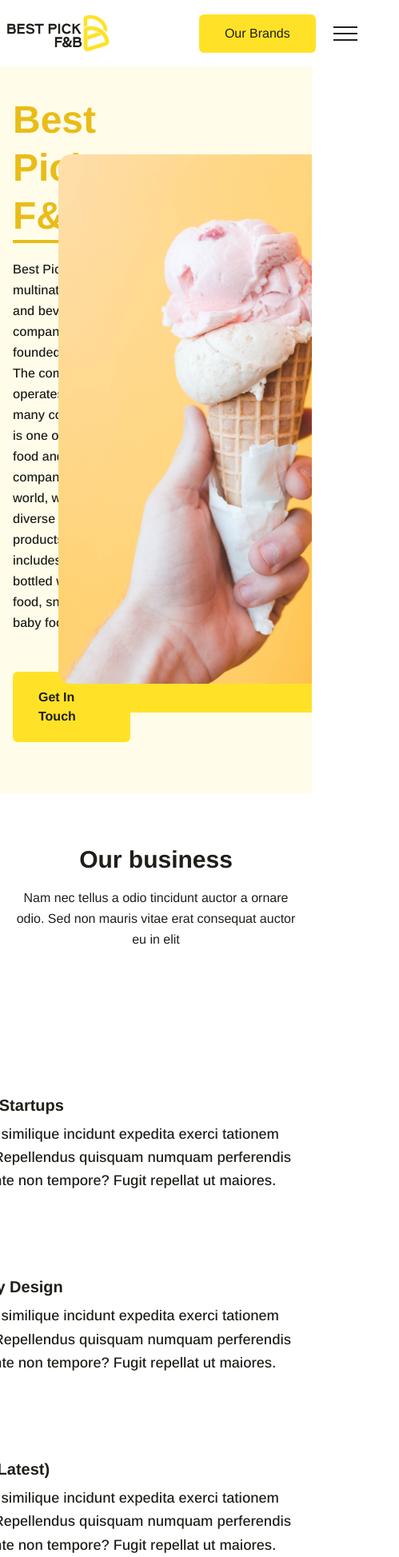
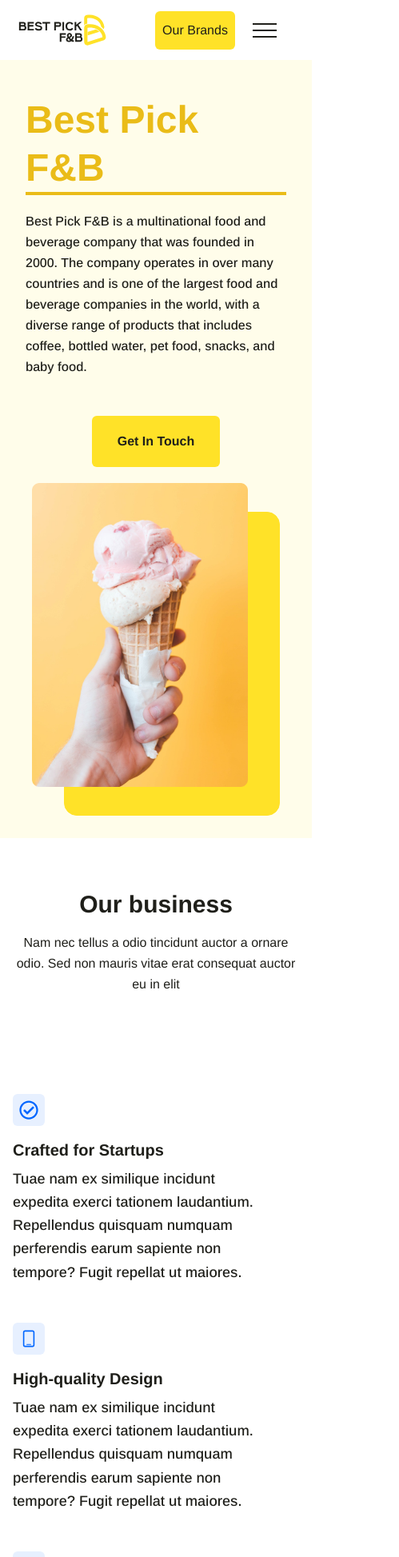
Before and after one commit to kiettran307/bestpick, a Next.js app: page / in a window 390 px wide. Shown: the top 1947 px of the page at 80% size, 499 px wide, since content can reach past the window. Built offline with nearby package versions, Linux system fonts and the light colour scheme.

Commit message:
Responsive homepage

```diff
--- a/components/Brands/index.tsx
+++ b/components/Brands/index.tsx
@@ -49,7 +49,7 @@ const Brands = () => {
           <div className="flex w-full items-center justify-center bg-primary-light flex-col py-10">
             <div className="mb-16 text-4xl text-black font-bold">Features On</div>
             <div
-              className="wow fadeInUp flex w-full max-w-[1216px] items-center justify-center lg:flex md:grid md:grid-cols-2 sm:grid sm:grid-cols-1 gap-10"
+              className="wow fadeInUp grid w-full max-w-[1216px] items-center justify-center gap-10 lg:flex md:grid-cols-2 sm:grid-cols-2 grid-cols-1"
               data-wow-delay=".1s
               "
             >
@@ -75,7 +75,7 @@ const SingleBrand = ({ brand }: { brand: NewBrand }) => {
         href={href}
         target="_blank"
         rel="nofollow noreferrer"
-        className="relative w-full"
+        className="relative w-full flex justify-center"
       >
         <Image src={image} alt={name} width={width} height={height} />
       </a>
--- a/components/Features/SingleFeature.tsx
+++ b/components/Features/SingleFeature.tsx
@@ -3,7 +3,7 @@ import { Feature } from "@/types/feature";
 const SingleFeature = ({ feature }: { feature: Feature }) => {
   const { icon, title, paragraph } = feature;
   return (
-    <div className="wow fadeInUp w-[544px] pl-0 pr-6 py-6" data-wow-delay=".15s">
+    <div className="wow fadeInUp max-w-[544px] pl-0 pr-6 py-6 xs:pr-0" data-wow-delay=".15s">
       <div className="mb-4 flex h-[40px] w-[40px] items-center justify-center rounded-md bg-blue">
         {icon}
       </div>
--- a/components/Features/index.tsx
+++ b/components/Features/index.tsx
@@ -31,20 +31,20 @@ const Features = () => {
   return (
     <>
       <section id="features" className="py-16 md:py-20 lg:py-28">
-        <div className="container lg:w-full sm:w-full md:w-full">
+        <div className="container w-full max-w-full lg:max-w-[1216px]">
           <SectionTitle
             title="Our business"
             paragraph="Nam nec tellus a odio tincidunt auctor a ornare odio. Sed non mauris vitae erat consequat auctor eu in elit"
             center
           />
 
-          <div className="flex w-full items-center justify-center gap-8 lg:flex-row md:flex-col sm:flex-col">
+          <div className="flex w-full items-center justify-center gap-8 flex-col lg:flex-row">
             <div>
               {featuresData.map((feature) => (
                 <SingleFeature key={feature.id} feature={feature} />
               ))}
             </div>
-            <div className="flex w-[592px] gap-8">
+            <div className="flex max-w-[592px] gap-8">
               <ImagesView imgViewData={imagesViewData} />
             </div>
           </div>
--- a/components/Header/index.tsx
+++ b/components/Header/index.tsx
@@ -43,8 +43,8 @@ const Header = () => {
             : "absolute"
         }`}
       >
-        <div className="container w-[1216px]">
-          <div className="relative flex items-center justify-between -mx-4 ">
+        <div className="container w-full max-w-[1216px]">
+          <div className="relative flex items-center justify-between ">
             <div className="max-w-full pr-4 w-60 xl:mr-12">
               <Link
                 href="/"
@@ -143,9 +143,9 @@ const Header = () => {
               </div>
               <div className="flex items-center justify-end pr-16 lg:pr-0">
                 <Link
-                  className="px-8 py-3 text-black transition duration-300 rounded-md ease-in-up bg-primary md:block md:px-9 lg:px-6 xl:px-9"
+                  className="py-3 text-black w-[100px] md:w-[120px] flex justify-center transition duration-300 rounded-md ease-in-up bg-primary px-1 md:px-3"
                   href="/our-brands"
-                >
+              >
                   Our Brands
                 </Link>
               </div>
--- a/components/Hero/index.tsx
+++ b/components/Hero/index.tsx
@@ -8,10 +8,10 @@ const Hero = () => {
         className="relative z-10 overflow-hidden bg-primary-light pb-16 pt-[120px]"
       >
         <div className="container max-w-[1216px] w-full px-8">
-          <div className="-mx-4 flex flex-wrap">
-            <div className="w-full px-33 flex items-center gap-x-8 lg:flex-row md:flex-col sm:flex-col">
+          <div className="flex flex-wrap">
+            <div className="w-full px-33 flex flex-col items-center gap-x-8 lg:flex-row">
               <div
-                className="wow fadeInUp w-1/2 max-w-[800px] lg:max-w-1/3 md:w-full sm:w-full"
+                className="wow fadeInUp w-full max-w-full lg:w-1/2 lg:max-w-1/2"
                 data-wow-delay=".2s"
               >
                 <h1 className="mb-5 text-5xl border-b-4 w-fit p-b-1.5 border-yellow-1 font-bold leading-tight text-yellow-1 d sm:text-4xl sm:leading-tight md:text-5xl md:leading-tight">
@@ -29,10 +29,10 @@ const Hero = () => {
                   </Link>
                 </div>
               </div>
-              <div className="wow fadeInUp w-1/2 lg:max-w-2/3 flex justify-center items-center md:mt-5 sm:mt-5 md:w-full sm:w-full">
-                <div className="relative w-[463px] h-[662px] ml-10">
-                  <div className="wow fadeInUp absolute top-9 left-10 w-[463px] h-[662px] border bg-primary border-primary rounded-2xl"></div>
-                  <div className=" wow fadeInUp w-[463px] h-[662px]"><Image src={"/images/banner/ice-cream.png"} fill alt="img" /></div>
+              <div className="wow fadeInUp w-1/2 lg:max-w-2/3 flex justify-center ml-0 items-between md:mt-5 sm:mt-5 md:w-full sm:w-full xs:w-full mt-5 lg:mt-0">
+                <div className="relative w-[270px] h-[380px] lg:w-[463px] lg:h-[662px] md:w-[463px] md:h-[662px] sm:w-[350px] sm:h-[470px] xs:w-[270px] xs:h-[380px] -ml-10 md:ml-10">
+                  <div className="wow fadeInUp absolute top-9 left-10 w-[270px] h-[380px] lg:w-[463px] lg:h-[662px] md:w-[463px] md:h-[662px] sm:w-[350px] sm:h-[470px] xs:w-[270px] xs:h-[380px] border bg-primary border-primary rounded-2xl"></div>
+                  <div className=" wow fadeInUp w-[270px] h-[380px] lg:w-[463px] lg:h-[662px] md:w-[463px] md:h-[662px] sm:w-[350px] sm:h-[470px] xs:w-[270px] xs:h-[380px]"><Image src={"/images/banner/ice-cream.png"} fill alt="img" /></div>
                 </div>
               </div>
             </div>
--- a/components/Products/index.tsx
+++ b/components/Products/index.tsx
@@ -3,9 +3,9 @@ import ProductData from "./data";
 
 export function Products(): JSX.Element {
   return (
-    <section id="products" className="py-16 px-24 md:py-20 lg:py-28">
+    <section id="products" className="py-16 lg:px-24 px-7 lg:py-28">
       <div className="container flex justify-center">
-        <div className="grid grid-cols-1 gap-8 lg:grid-cols-3 md:grid-cols-2 sm:grid-cols-1">
+        <div className="grid grid-cols-1 gap-8 lg:grid-cols-3 md:grid-cols-2 xs:grid-cols-1">
           {
             ProductData.map((item, i): JSX.Element => {
               return (
```
